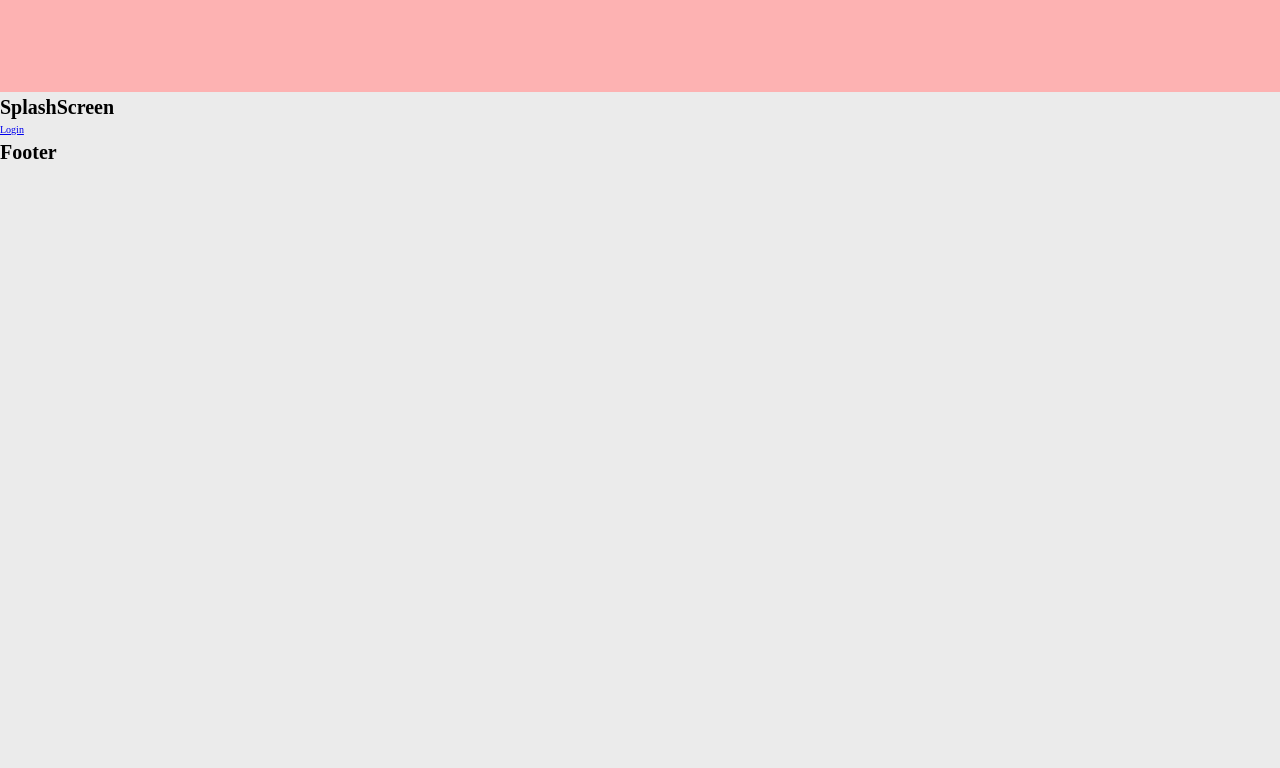
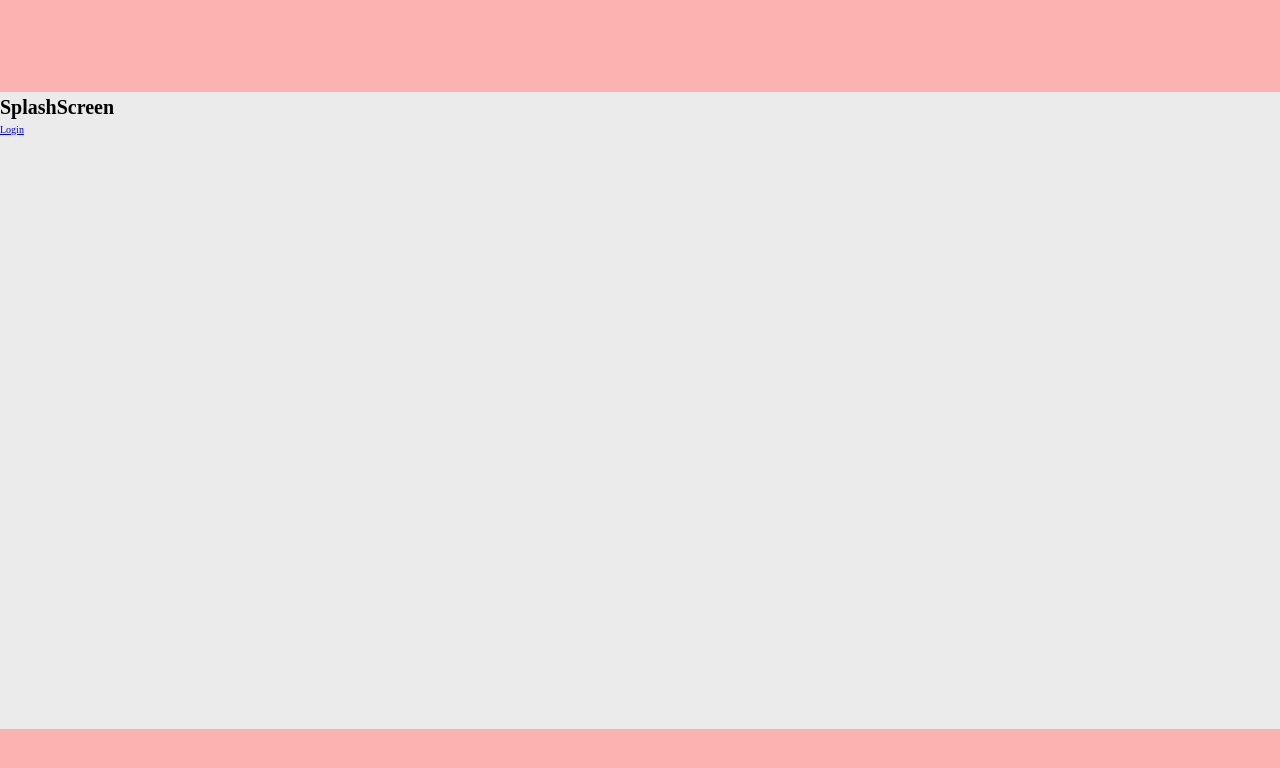
Before and after one commit to Mederer/mailmon, a React (Vite) app: page / in a window 1280 px wide. Shown: the top 768 px of the page. Built offline with nearby package versions, Linux system fonts and the light colour scheme.

Commit message:
feat: adjusted layout

```diff
--- /dev/null
+++ b/src/components/uishell/Footer.module.scss
@@ -0,0 +1,6 @@
+@use "../../styles/vars";
+
+.footer {
+  height: 7.1rem;
+  background-color: vars.$color-primary-30;
+}
--- a/src/components/uishell/Footer.tsx
+++ b/src/components/uishell/Footer.tsx
@@ -0,0 +1,7 @@
+import styles from "./Footer.module.scss";
+export default function Footer() {
+
+    return <footer className={styles.footer}>
+
+    </footer>
+}
--- /dev/null
+++ b/src/components/uishell/Layout.module.scss
@@ -0,0 +1,8 @@
+.container {
+  display: flex;
+  flex-direction: column;
+  min-height: 100vh;
+}
+.main {
+  flex: 1;
+}
--- a/src/components/uishell/Layout.tsx
+++ b/src/components/uishell/Layout.tsx
@@ -1,14 +1,14 @@
 import {Outlet} from "react-router-dom";
 import Header from "./Header.tsx";
+import Footer from "./Footer.tsx";
+import styles from "./Layout.module.scss";
 
 export default function Layout() {
-    return <>
+    return <div className={styles.container}>
         <Header />
-        <main>
+        <main className={styles.main}>
             <Outlet />
         </main>
-        <footer>
-            <h1>Footer</h1>
-        </footer>
-    </>
+        <Footer />
+    </div>
 }
--- a/src/styles/base.scss
+++ b/src/styles/base.scss
@@ -2,8 +2,10 @@
 
 html {
   font-size: 62.5%;
+  height: 100%;
 }
 
 body {
   background-color: vars.$background-color;
+  height: 100%;
 }
```
Also changed, not shown: src/styles/vars.scss (line endings or trailing spaces).
